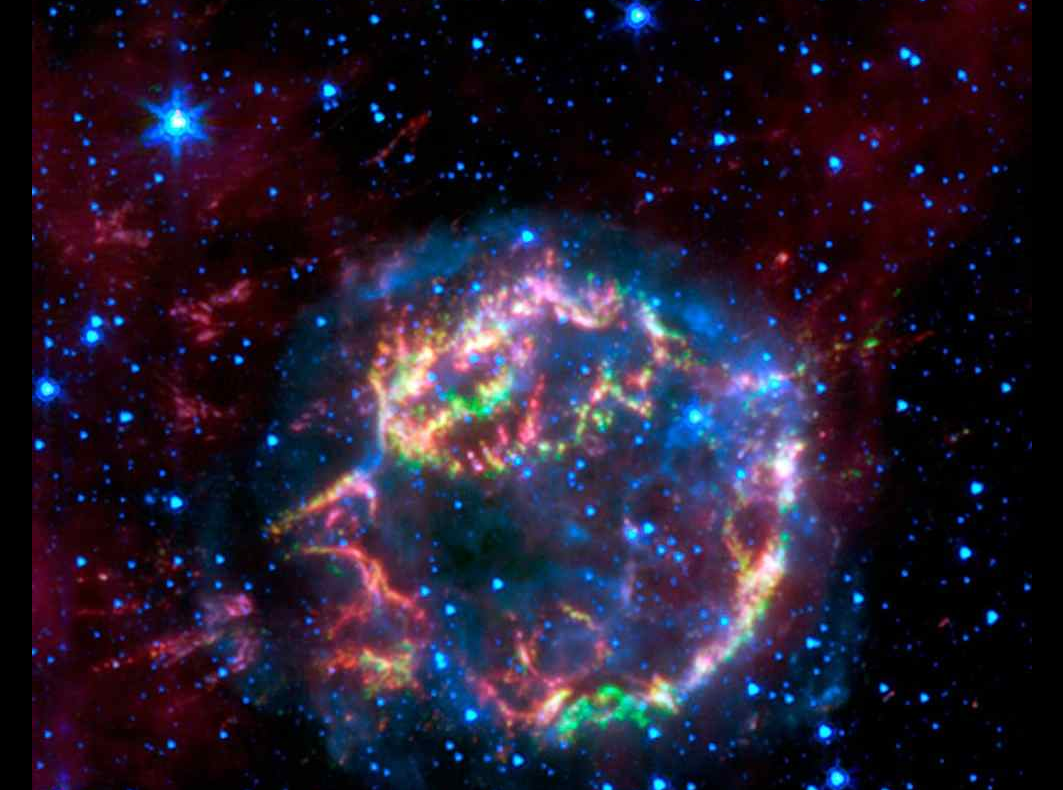
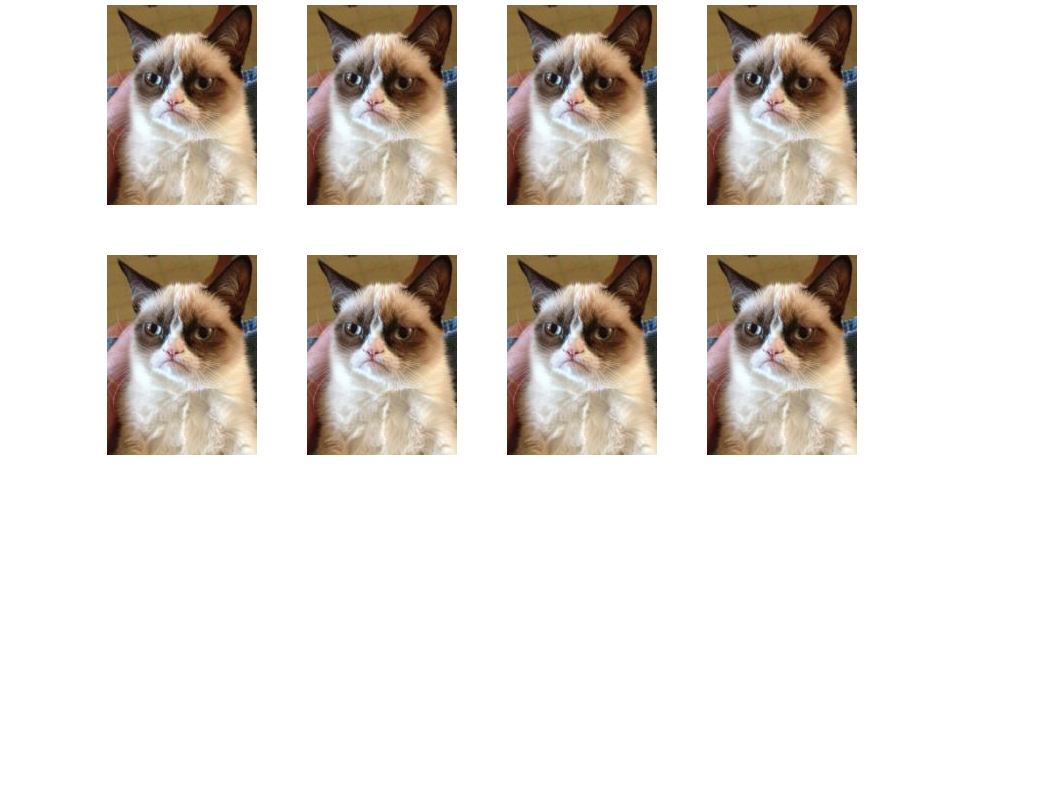
Before and after one commit to pazell981/Basic-3, a plain HTML site: page index.html in a window 1280 px wide. Shown: the part 70-860 px from the top of the page, without its empty margins (108-1171 px from the left). After the commit the page ends 800 px from the top, so only its background shows below. Drawn offline with nearby package versions, Linux system fonts and the light colour scheme.

Commit message:
initial and final

```diff
--- a/css.css
+++ b/css.css
@@ -2,51 +2,37 @@
 	margin: 0px;
 	padding: 0px;
 }
+
 h1{
-	font-size: 3em;
 	width: 1000px;
 	text-align: center;
-	color: #FFFFFF;
 }
-.image1{
-	background-image: url('space1.jpg');
+.cell{
+	position: absolute;
+	width: 150px;
+	height: 200px;
+	margin: 25px;
 }
-.image2{
-	background-image: url('space2.jpg');
+.r1{
+	top: 50px;
 }
-#container{
-	width:100%;
-	height: 100%;
-	background-color: #000000;
+.r2{
+	top: 300px;
+}
+.c1{
+	left: 50px;
+}
+.c2{
+	left: 250px;
+}
+.c3{
+	left: 450px;
+}
+.c4{
+	left: 650px;
 }
 #wrapper{
 	position: relative;
 	width: 1000px;
 	margin: 0px auto;
-	background-color: #000000;
 }
-#image_view1{
-	width: 1000px;
-	height: 200px;
-	background-position: 0px 0px;
-}
-#image_view2{
-	width: 1000px;
-	height: 200px;
-	background-position: 0px -200px;
-}
-#image_view3{
-	width: 1000px;
-	height: 200px;
-	background-position: 0px -400px;
-}
-#image_view4{
-	width: 1000px;
-	height: 200px;
-	background-position: 0px -600px;
-}
-#image_view5{
-	width: 1000px;
-	height: 200px;
-	background-position: 0px -800px;
-}
--- a/index.html
+++ b/index.html
@@ -2,29 +2,35 @@
 <html>
 	<head>
 		<meta charset="UTF-8">
-		<title>jQuery Assignment 3 - Basics 3</title>
-		<meta name="description" content="jQuery Assignment - 06/30/14 - Basics 3">
+		<title>jQuery Assignment 5 - Intermediate</title>
+		<meta name="description" content="jQuery Assignment - 06/30/14 - Basics 2">
 		<link rel="stylesheet" type="text/css" href="css.css">
 		<script type="text/javascript" src="http://ajax.googleapis.com/ajax/libs/jquery/1.11.1/jquery.min.js"></script>
 		<script type="text/javascript">
 			$(document).ready(function(){
-				$('.image').click(function(){
-					$(this).toggleClass("image1");
-					$(this).toggleClass("image2");
+				$('img').hover(function(){
+					var $src = $(this).attr("src")
+					$(this).attr("src", $(this).attr("data-alt-src"));
+					$(this).attr("data-alt-src", $src);
+				}, function(){
+					var $src = $(this).attr("src")
+					$(this).attr("src", $(this).attr("data-alt-src"));
+					$(this).attr("data-alt-src", $src);
 				});
 			});
 		</script>
 	</head>
 	<body>
-		<div id="container">
-			<div id="wrapper">
-				<h1>Picture Flipper</h1>
-				<div id="image_view1" class="image image1"></div><!-- image_view1 -->
-				<div id="image_view2" class="image image1"></div><!-- image_view2 -->
-				<div id="image_view3" class="image image1"></div><!-- image_view3 -->
-				<div id="image_view4" class="image image1"></div><!-- image_view4 -->
-				<div id="image_view5" class="image image1"></div><!-- image_view5 -->
-			</div><!-- wrapper -->
-		</div><!-- container -->
+		<div id="wrapper">
+			<h1>Cat & Mouse</h1>
+			<img src="cat.jpg" data-alt-src="mouse.jpg" alt="cat/mouse" class="cell r1 c1">
+			<img src="cat.jpg" data-alt-src="mouse.jpg" alt="cat/mouse" class="cell r1 c2">
+			<img src="cat.jpg" data-alt-src="mouse.jpg" alt="cat/mouse" class="cell r1 c3">
+			<img src="cat.jpg" data-alt-src="mouse.jpg" alt="cat/mouse" class="cell r1 c4">
+			<img src="cat.jpg" data-alt-src="mouse.jpg" alt="cat/mouse" class="cell r2 c1">
+			<img src="cat.jpg" data-alt-src="mouse.jpg" alt="cat/mouse" class="cell r2 c2">
+			<img src="cat.jpg" data-alt-src="mouse.jpg" alt="cat/mouse" class="cell r2 c3">
+			<img src="cat.jpg" data-alt-src="mouse.jpg" alt="cat/mouse" class="cell r2 c4">
+		</div><!-- wrapper -->
 	</body>
 </html>
```
Also changed, not shown: cat.jpg (added), mouse.jpg (added), space1.jpg (deleted), space2.jpg (deleted).
